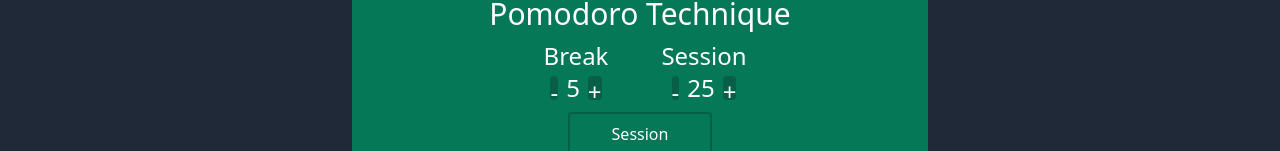
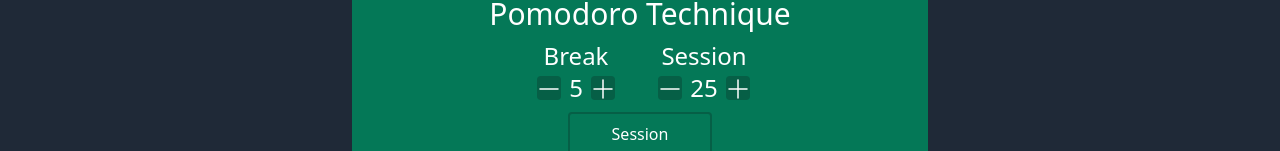
Before and after one commit to clspeter/nuxt-element-practice, a Nuxt app: page /pomodoro in a window 1280 px wide. Shown: the part 132-283 px from the top of the page. Built offline with nearby package versions, Linux system fonts and the light colour scheme.

Commit message:
use element plus icon

```diff
--- a/app.vue
+++ b/app.vue
@@ -3,3 +3,15 @@
     <NuxtPage />
   </NuxtLayout>
 </template>
+
+<script lang="ts" setup>
+import * as ElementPlusIconsVue from '@element-plus/icons-vue'
+// You might choose this based on an API call or logged-in status
+const layout = "main-content";
+
+const nuxtApp = useNuxtApp()
+// console.log(nuxtApp)
+for (const [key, component] of Object.entries(ElementPlusIconsVue)) {
+  nuxtApp.vueApp.component(key, component)
+}
+</script>
--- a/pages/pomodoro.vue
+++ b/pages/pomodoro.vue
@@ -7,11 +7,15 @@
                     <div class="text-center" id="break-label">Break</div>
                     <div class="flex flex-row items-center justify-center">
                         <button id="break-decrement" class="h-[24px] rounded bg-emerald-800 active:bg-emerald-500">
-                            -
+                            <el-icon>
+                                <Minus />
+                            </el-icon>
                         </button>
                         <div id="break-length" class="mx-2">{{ breakLength }}</div>
                         <button id="break-increment" class="h-[24px] rounded bg-emerald-800 active:bg-emerald-500">
-                            +
+                            <el-icon>
+                                <Plus />
+                            </el-icon>
                         </button>
                     </div>
                 </div>
@@ -19,11 +23,15 @@
                     <div class="text-center" id="session-label">Session</div>
                     <div class="flex flex-row items-center justify-center">
                         <button id="session-decrement" class="h-[24px] rounded bg-emerald-800 active:bg-emerald-500">
-                            -
+                            <el-icon>
+                                <Minus />
+                            </el-icon>
                         </button>
                         <div id="session-length" class="mx-2">{{ sessionLength }}</div>
                         <button id="session-increment" class="h-[24px] rounded bg-emerald-800 active:bg-emerald-500">
-                            +
+                            <el-icon>
+                                <Plus />
+                            </el-icon>
                         </button>
                     </div>
                 </div>
@@ -47,11 +55,11 @@
 
 <script>
 import { ref } from 'vue';
-import { CoPlus, CoMinus } from "oh-vue-icons/icons";
-
 
 export default {
+
     setup() {
+
         const breakLength = ref(5);
         const sessionLength = ref(25);
         const timerString = ref('25:00');
```
Also changed, not shown: 1 other file (tests, documents, lock files or other folders).
